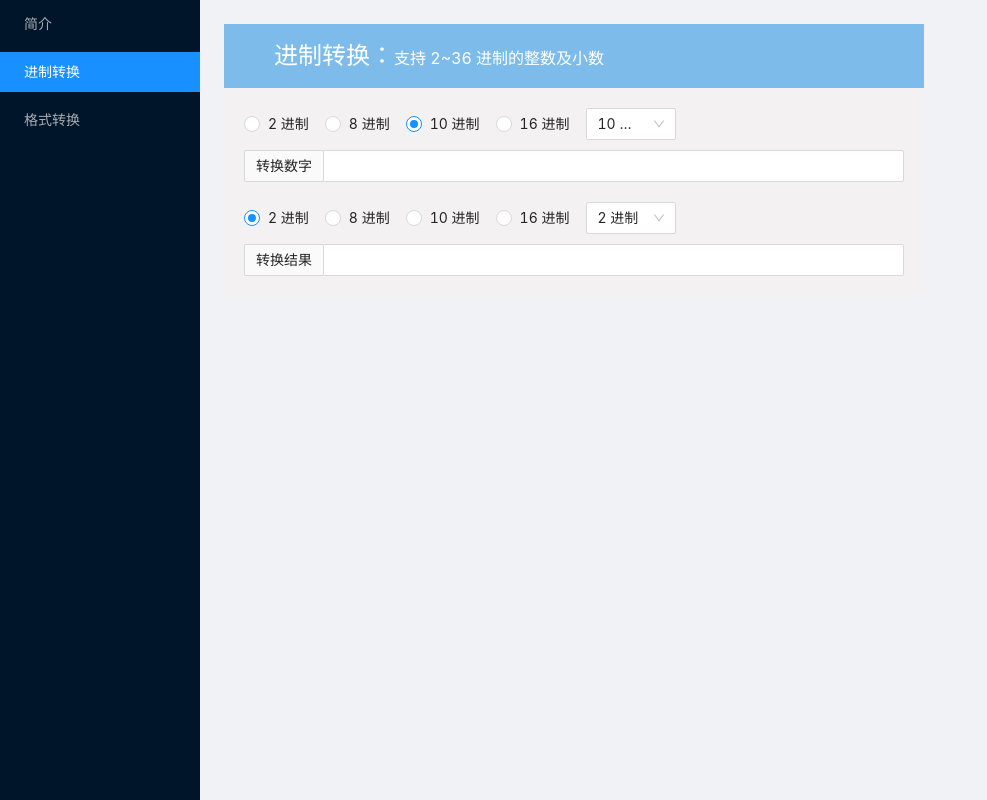
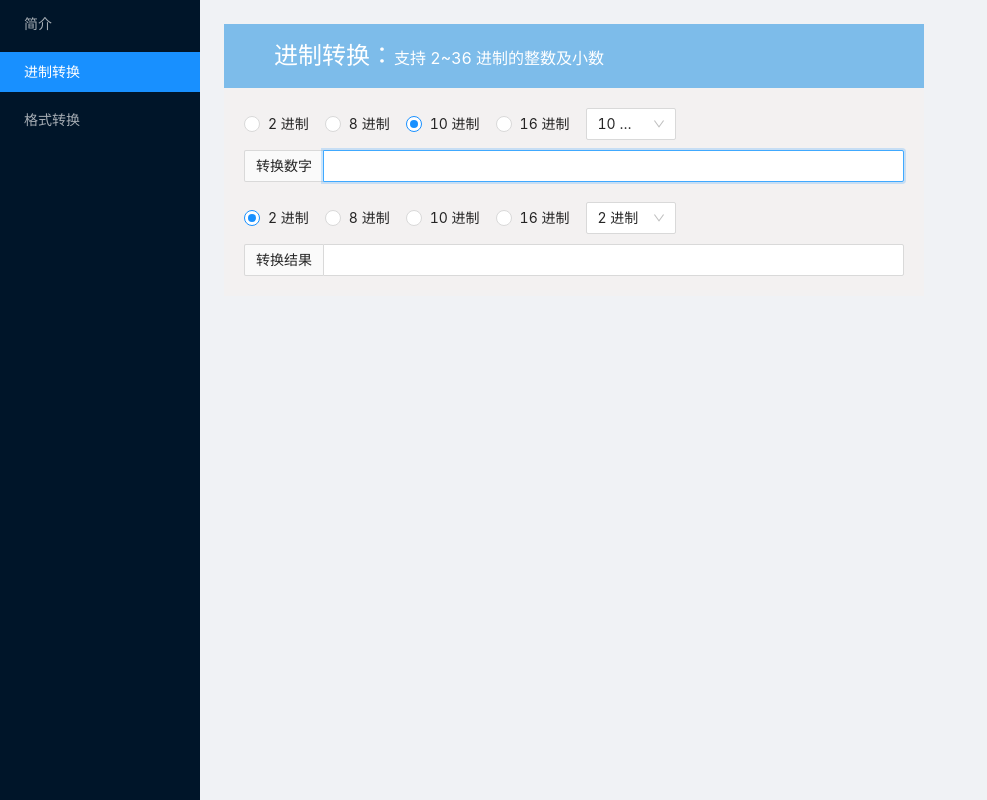
Before and after one commit to maldovar1024/tools, a React (Create React App) app: page /radix-converter in a window 1280 px wide. Shown: the whole page, without its empty margins (0-987 px from the left). Built offline with nearby package versions, Linux system fonts and the light colour scheme.

Commit message:
feat: 进制转换的输入框自动获得焦点

```diff
--- a/src/radix-converter/index.tsx
+++ b/src/radix-converter/index.tsx
@@ -1,24 +1,28 @@
-import React, { useState, FC } from 'react';
+import React, { useState, FC, useRef } from 'react';
 import { parseNumber } from './utils';
 import RadixConverterShower from './radix-converter-shower';
 import './index.less';
+import { Input } from 'antd';
 
 export const RadixConverter: FC = () => {
   const [inputRadix, setInputRadix] = useState(10);
   const [resultRadix, setResultRadix] = useState(2);
   const [input, setInput] = useState('');
   const [result, setResult] = useState('');
+  const inputRef = useRef<Input>(null);
 
   const handleInputRadixChange = (radix: number) => {
     setInputRadix(radix);
     setInput('');
     setResult('');
+    inputRef.current?.focus();
   };
 
   const handleResultRadixChange = (radix: number) => {
     const newResult = input !== '' ? parseNumber(input, inputRadix).toString(radix) : '';
     setResult(newResult);
     setResultRadix(radix);
+    inputRef.current?.focus();
   };
 
   const handleInputChange = (newInput: string) => {
@@ -42,11 +46,13 @@ export const RadixConverter: FC = () => {
       </div>
       <div className="content">
         <RadixConverterShower
+          ref={inputRef}
           className="input"
           radix={inputRadix}
           value={input}
           inputMode={true}
           addonBefore={'转换数字'}
+          autoFocus
           onRadixChange={handleInputRadixChange}
           onInputChange={handleInputChange}
         />
--- a/src/radix-converter/radix-converter-shower.tsx
+++ b/src/radix-converter/radix-converter-shower.tsx
@@ -1,5 +1,5 @@
-import React, { FC } from 'react';
 import { Input, Radio, Select } from 'antd';
+import React, { forwardRef } from 'react';
 import { range } from './utils';
 
 const RadioGroup = Radio.Group;
@@ -14,7 +14,7 @@ interface RadixConverterShowerCommonProp {
 }
 
 type RadixConverterShowerProp = (
-  | { inputMode: true; onInputChange: (input: string) => void }
+  | { inputMode: true; autoFocus?: boolean; onInputChange: (input: string) => void }
   | { inputMode: false }
 ) &
   RadixConverterShowerCommonProp;
@@ -22,7 +22,7 @@ type RadixConverterShowerProp = (
 const partRadixes = [2, 8, 10, 16]; // 单选框可用的进制
 const allRadixes = [...range(2, 37)]; // 全部进制
 
-const RadixConverterShower: FC<RadixConverterShowerProp> = props => (
+const RadixConverterShower = forwardRef<Input, RadixConverterShowerProp>((props, ref) => (
   <div className={props.className}>
     <div className="selection">
       <RadioGroup value={props.radix} onChange={e => props.onRadixChange(e.target.value)}>
@@ -42,15 +42,17 @@ const RadixConverterShower: FC<RadixConverterShowerProp> = props => (
     </div>
     {props.inputMode ? (
       <Input
+        ref={ref}
         value={props.value}
         addonBefore={props.addonBefore}
         allowClear
+        autoFocus={props.autoFocus}
         onChange={e => props.onInputChange(e.target.value)}
       />
     ) : (
-      <Input value={props.value} addonBefore={props.addonBefore} readOnly />
+      <Input ref={ref} value={props.value} addonBefore={props.addonBefore} readOnly />
     )}
   </div>
-);
+));
 
 export default RadixConverterShower;
```
